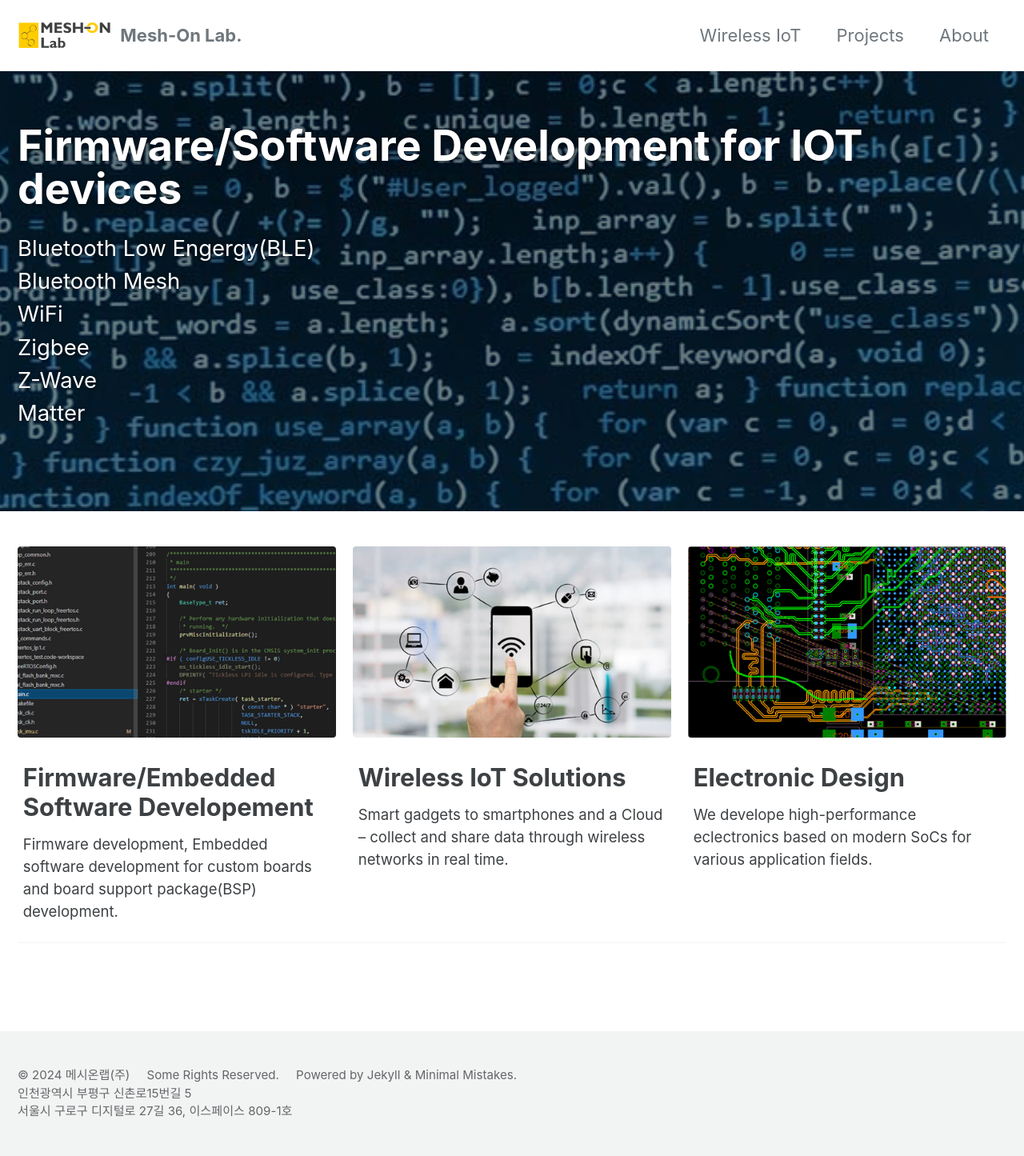
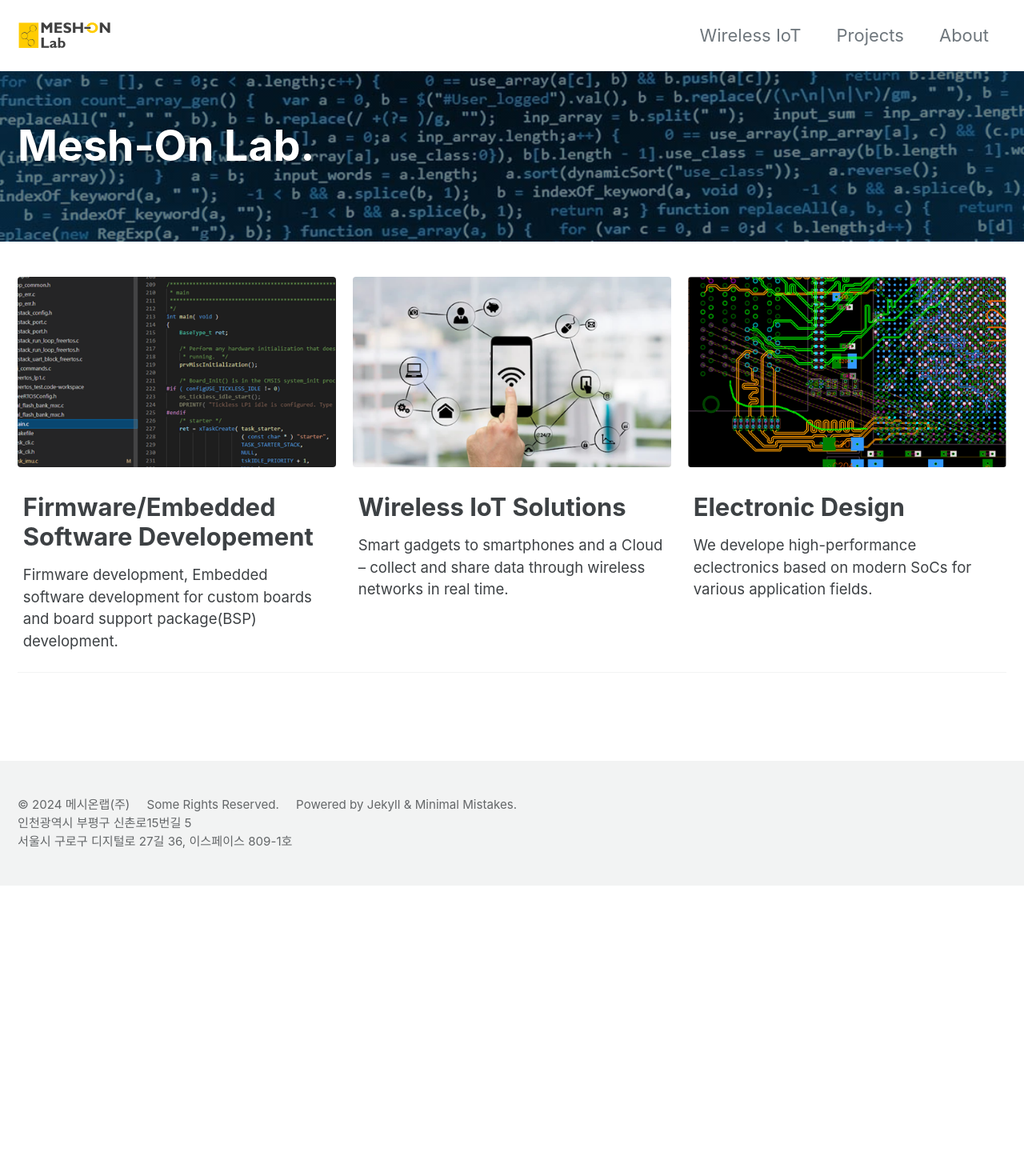
Before and after one commit to MeshOnLab/meshonlab.github.io, a Jekyll site: the page built from _pages/home.md, in a window 1280 px wide. Shown: the whole page at 80% size. Built offline with Jekyll 4.4.1, drawn with Linux system fonts in a browser that asks for light colours; cached includes are drawn as plain includes; after the commit the page ends 1107 px from its top, so only the background shows below that.

Commit message:
excerpt error test

```diff
--- a/_includes/masthead.html
+++ b/_includes/masthead.html
@@ -6,11 +6,12 @@
       <nav id="site-nav" class="greedy-nav">
         {% unless logo_path == empty %}
           <a class="site-logo" href="{{ '/' | relative_url }}"><img src="{{ logo_path | relative_url }}" alt="{{ site.masthead_title | default: site.title }}"></a>
-        {% endunless %}
+        {% else %}
         <a class="site-title" href="{{ '/' | relative_url }}">
           {{ site.masthead_title | default: site.title }}
           {% if site.subtitle %}<span class="site-subtitle">{{ site.subtitle }}</span>{% endif %}
         </a>
+        {% endunless %}
         <ul class="visible-links">
           {%- for link in site.data.navigation.main -%}
             <li class="masthead__menu-item">
--- a/_pages/home.md
+++ b/_pages/home.md
@@ -2,15 +2,14 @@
 layout: splash
 permalink: /
 hidden: true
-title: "Firmware/Software Development for IOT devices"
-excerpt: "Bluetooth Low Engergy(BLE) <br/>Bluetooth Mesh <br/>WiFi <br/>Zigbee <br/>Z-Wave <br/>Matter <br/>"
 header:
+  #overlay_color: "#5e616c"
   overlay_image: /assets/images/firmware.jpg
-  #overlay_color: "#5e616c"
   overlay_filter: 0.5 # same as adding an opacity of 0.5 to a black background
   # actions:
   #  - label: "<i class='fas fa-download'></i> Install now"
   #    url: "/docs/quick-start-guide/"
+  excerpt: "Firmware/Software Development for IOT devices <br/>Bluetooth Low Engergy(BLE) <br/>Bluetooth Mesh <br/>WiFi <br/>Zigbee <br/>Z-Wave <br/>Matter <br/>"
 
 feature_row:
   - image_path: /assets/images/home1_500x300.png      # /assets/images/mm-customizable-feature.png
```
